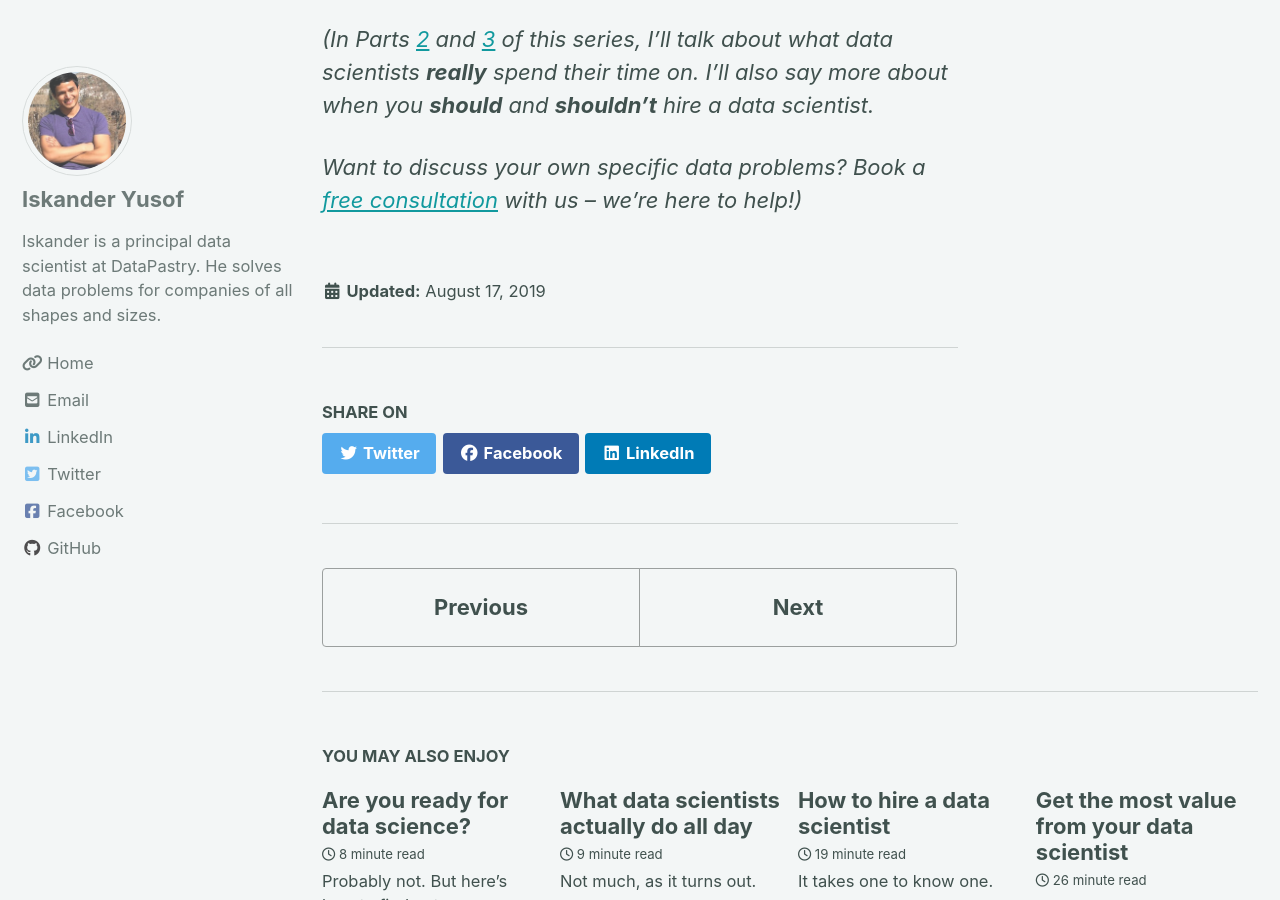
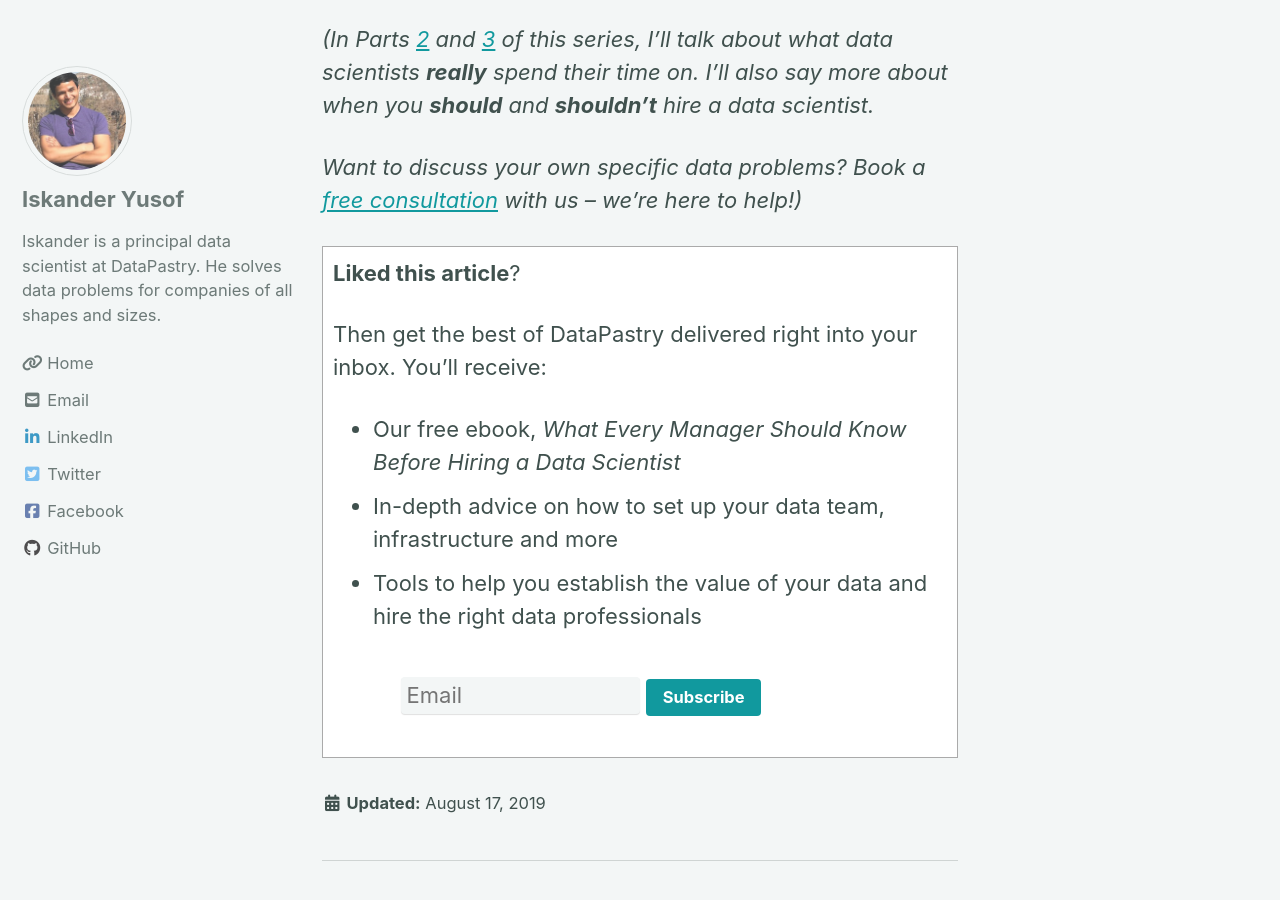
Before and after one commit to datapastry/datapastry.github.io, a Jekyll site: the page built from _posts/2019-08-17-you-dont-need-a-data-scientist.md, in a window 1280 px wide and 900 px high, scrolled down 7482 px. Built offline with Jekyll 4.4.1, drawn with Linux system fonts in a browser that asks for light colours; cached includes are drawn as plain includes; nearby versions of some CDN libraries; some of the changed text lies outside the part shown.

Commit message:
Include postscript CTA in all posts

```diff
--- a/_posts/2019-08-17-you-dont-need-a-data-scientist.md
+++ b/_posts/2019-08-17-you-dont-need-a-data-scientist.md
@@ -125,3 +125,4 @@ I’m pretty happy with this as it makes me an easy hire in most situations, but
 _(In Parts [2]({{ site.baseurl }}{% post_url 2019-08-18-what-data-scientists-actually-do-all-day %}) and [3]({{ site.baseurl }}{% post_url 2019-08-19-are-you-ready-for-data-science %}) of this series, I'll talk about what data scientists **really** spend their time on. I'll also say more about when you **should** and **shouldn't** hire a data scientist._
 
 _Want to discuss your own specific data problems? Book a [free consultation](https://calendly.com/isk-pastry/consult) with us -- we're here to help!)_
+{% include post_footer.html %}
```
Also changed, not shown: _posts/2019-08-04-get-the-most-value-from-your-data-scientist.md (+1 -0 lines), _posts/2019-08-18-what-data-scientists-actually-do-all-day.md (+1 -0 lines), _posts/2019-08-19-are-you-ready-for-data-science.md (+1 -0 lines).
